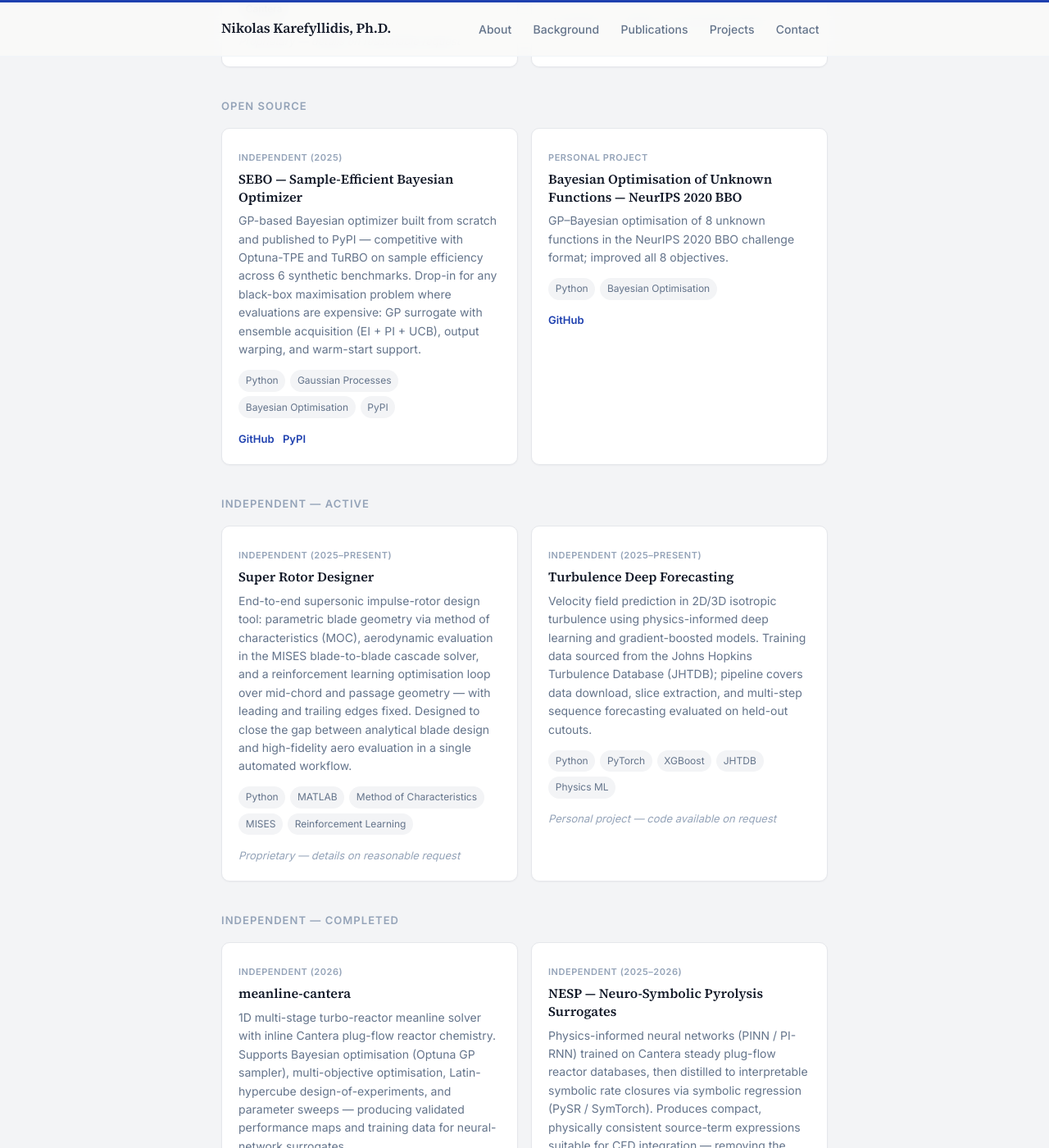
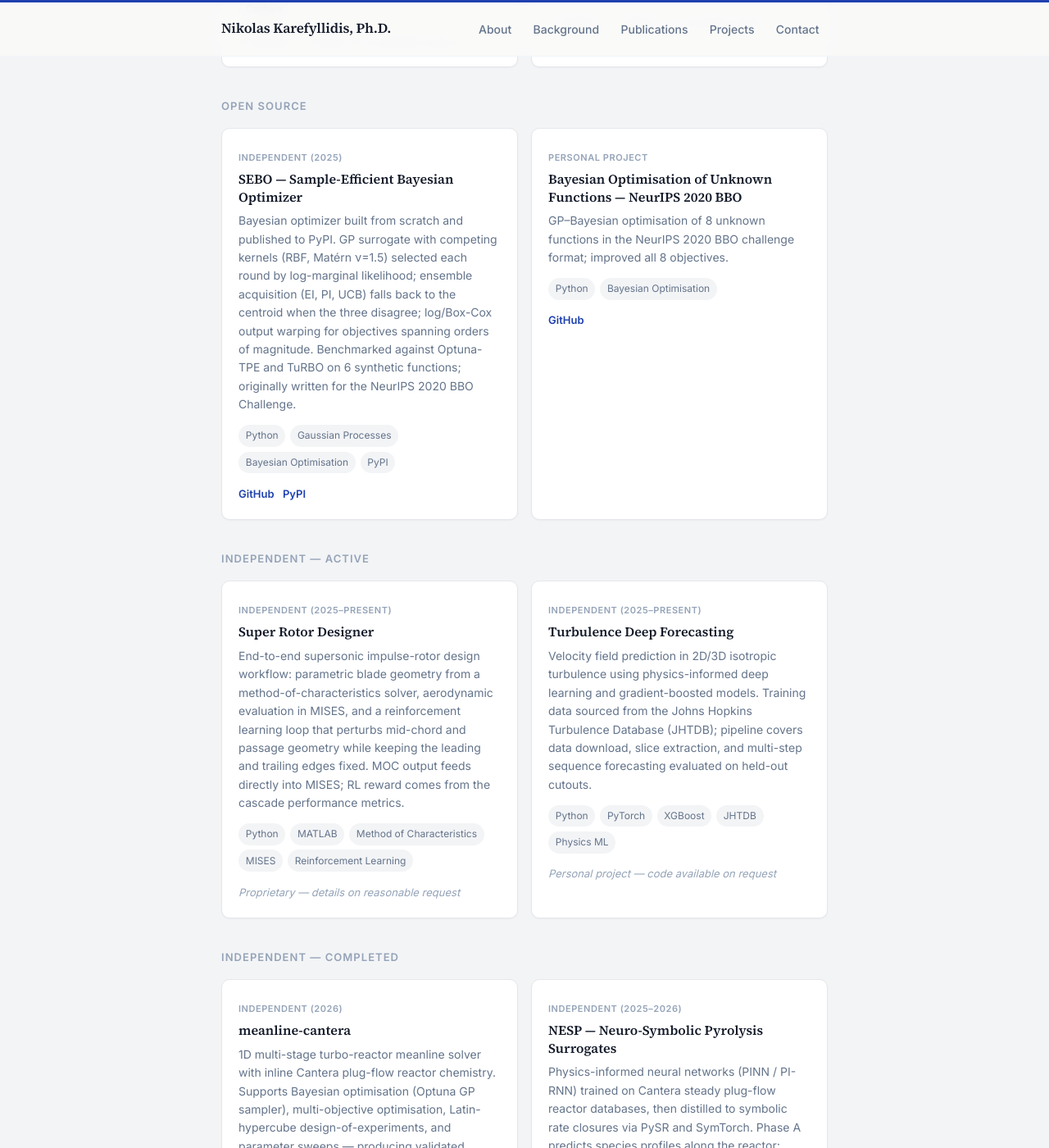
Before and after one commit to karefyllidis/karefyllidis.github.io, a Jekyll site: the page built from index.html, in a window 1280 px wide and 1400 px high, scrolled down 6161 px. Shown: the whole window at 82% size. Built offline with Jekyll 4.4.1, drawn with Linux system fonts in a browser that asks for light colours; some of the changed text lies outside the part shown.

Commit message:
content: sharpen project card descriptions — remove AI-sounding copy
SEBO: specific technical detail (kernel competition by LML, ensemble
acquisition centroid fallback, output warping). Super Rotor Designer:
describe the actual MOC→MISES→RL pipeline, not marketing language.
NESP: Phase A/B structure instead of vague "opacity" framing.

Co-Authored-By: Claude Sonnet 4.6 <noreply@anthropic.com>

```diff
--- a/_data/projects.yml
+++ b/_data/projects.yml
@@ -52,7 +52,7 @@
 - category: open_source
   title: "SEBO — Sample-Efficient Bayesian Optimizer"
   period: "Independent (2025)"
-  description: "GP-based Bayesian optimizer built from scratch and published to PyPI — competitive with Optuna-TPE and TuRBO on sample efficiency across 6 synthetic benchmarks. Drop-in for any black-box maximisation problem where evaluations are expensive: GP surrogate with ensemble acquisition (EI + PI + UCB), output warping, and warm-start support."
+  description: "Bayesian optimizer built from scratch and published to PyPI. GP surrogate with competing kernels (RBF, Matérn ν=1.5) selected each round by log-marginal likelihood; ensemble acquisition (EI, PI, UCB) falls back to the centroid when the three disagree; log/Box-Cox output warping for objectives spanning orders of magnitude. Benchmarked against Optuna-TPE and TuRBO on 6 synthetic functions; originally written for the NeurIPS 2020 BBO Challenge."
   tags:
     - Python
     - Gaussian Processes
@@ -74,7 +74,7 @@
 - category: ind_active
   title: "Super Rotor Designer"
   period: "Independent (2025–present)"
-  description: "End-to-end supersonic impulse-rotor design tool: parametric blade geometry via method of characteristics (MOC), aerodynamic evaluation in the MISES blade-to-blade cascade solver, and a reinforcement learning optimisation loop over mid-chord and passage geometry — with leading and trailing edges fixed. Designed to close the gap between analytical blade design and high-fidelity aero evaluation in a single automated workflow."
+  description: "End-to-end supersonic impulse-rotor design workflow: parametric blade geometry from a method-of-characteristics solver, aerodynamic evaluation in MISES, and a reinforcement learning loop that perturbs mid-chord and passage geometry while keeping the leading and trailing edges fixed. MOC output feeds directly into MISES; RL reward comes from the cascade performance metrics."
   tags:
     - Python
     - MATLAB
@@ -109,7 +109,7 @@
 - category: ind_delivered
   title: "NESP — Neuro-Symbolic Pyrolysis Surrogates"
   period: "Independent (2025–2026)"
-  description: "Physics-informed neural networks (PINN / PI-RNN) trained on Cantera steady plug-flow reactor databases, then distilled to interpretable symbolic rate closures via symbolic regression (PySR / SymTorch). Produces compact, physically consistent source-term expressions suitable for CFD integration — removing the black-box opacity of standard neural surrogates."
+  description: "Physics-informed neural networks (PINN / PI-RNN) trained on Cantera steady plug-flow reactor databases, then distilled to symbolic rate closures via PySR and SymTorch. Phase A predicts species profiles along the reactor; Phase B fits reaction rates and extracts compact source-term expressions for CFD integration."
   tags:
     - PyTorch
     - PySR / SymTorch
```
